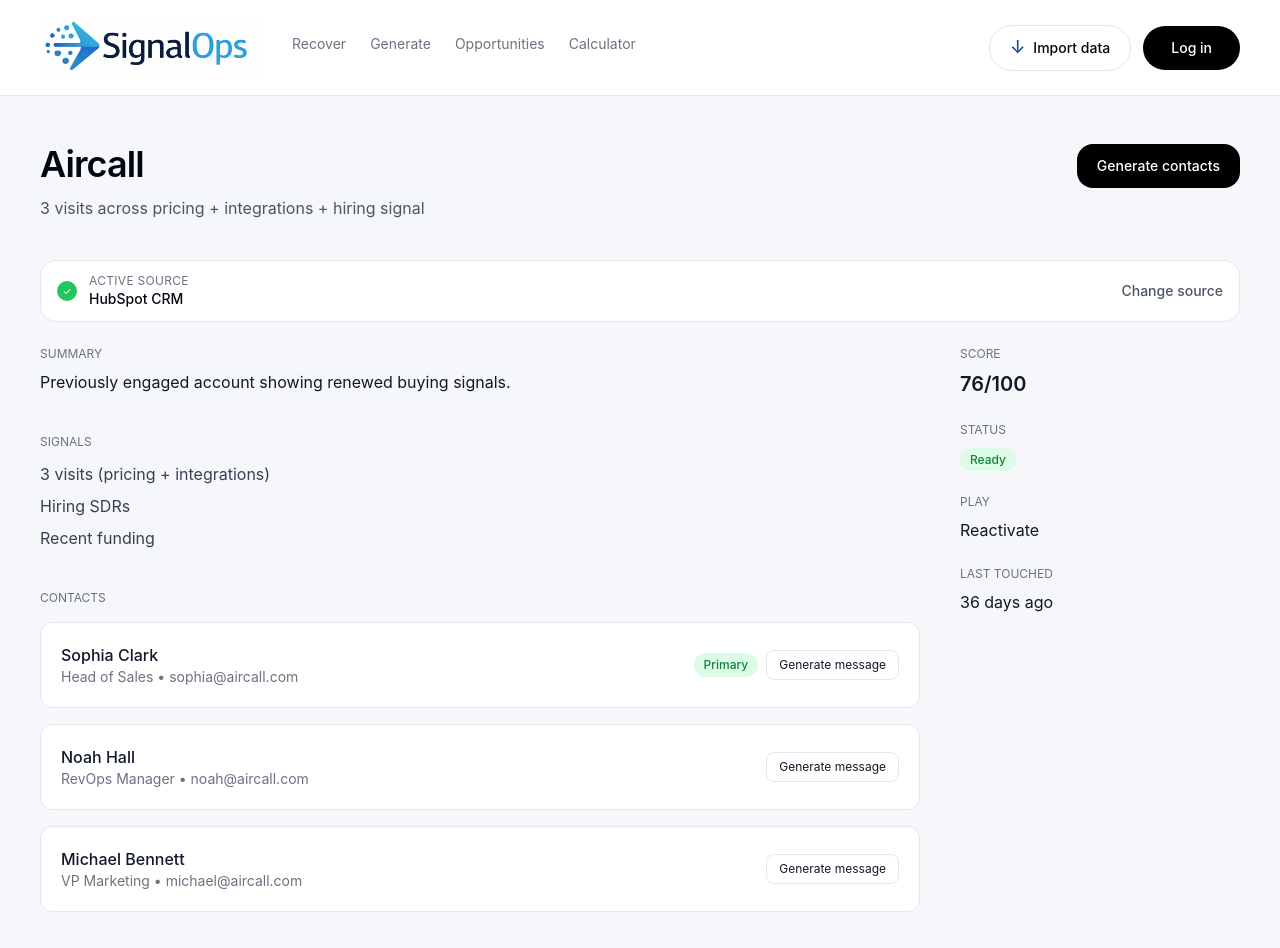
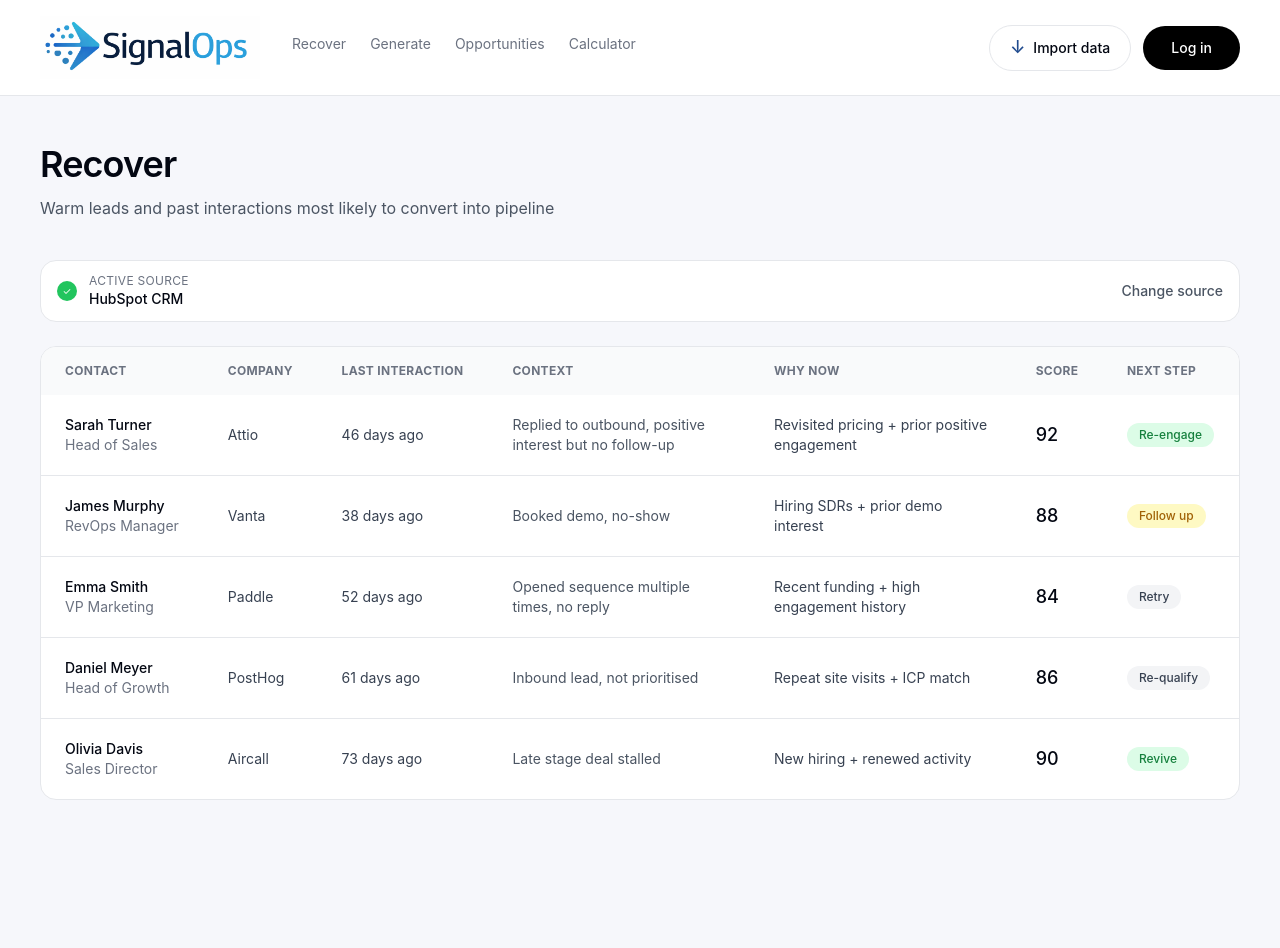
Before and after one commit to powerstephen/SignalOps, a Next.js app: page /account/aircall in a window 1280 px wide. Shown: the top 948 px of the page. After the commit the page ends 848 px from the top, so only its background shows below. Built offline with nearby package versions, Linux system fonts and the light colour scheme.

Commit message:
Update page.tsx

```diff
--- a/app/account/[id]/page.tsx
+++ b/app/account/[id]/page.tsx
@@ -1,250 +1,100 @@
-"use client";
-
-import { useState } from "react";
-import { notFound } from "next/navigation";
 import PageContainer from "@/components/page-container";
 import WorkspaceSourceBanner from "@/components/workspace-source-banner";
-import { accounts, Contact } from "@/lib/accounts";
-
-type Props = {
-  params: { id: string };
-};
-
-type Message = {
-  email: string;
-  linkedin: string;
-  reason: string;
-};
+import { recoverLeads } from "@/lib/recover-leads";
 
 function Badge({
   label,
   variant,
 }: {
   label: string;
-  variant: "default" | "green" | "blue" | "yellow";
+  variant: "default" | "green" | "yellow";
 }) {
   const styles = {
     default: "bg-gray-100 text-gray-700",
     green: "bg-green-100 text-green-700",
-    blue: "bg-blue-100 text-blue-700",
     yellow: "bg-yellow-100 text-yellow-700",
   };
 
   return (
     <span
-      className={`rounded-full px-2.5 py-1 text-xs font-medium ${styles[variant]}`}
+      className={`inline-flex rounded-full px-3 py-1 text-xs font-medium ${styles[variant]}`}
     >
       {label}
     </span>
   );
 }
 
-export default function AccountPage({ params }: Props) {
-  const found = accounts.find((a) => a.id === params.id);
-  if (!found) notFound();
-
-  const account = found;
-
-  const [contacts, setContacts] = useState<Contact[] | undefined>(
-    account.contacts
-  );
-  const [status, setStatus] = useState(account.status);
-  const [messages, setMessages] = useState<Record<string, Message>>({});
-
-  function generateContacts() {
-    const mock: Contact[] = [
-      {
-        id: "1",
-        name: "Sarah Turner",
-        role: "Head of Sales",
-        seniority: "high",
-        email: `sales@${account.id}.com`,
-        recommended: true,
-      },
-      {
-        id: "2",
-        name: "James Murphy",
-        role: "RevOps Manager",
-        seniority: "mid",
-        email: `revops@${account.id}.com`,
-        recommended: false,
-      },
-      {
-        id: "3",
-        name: "Emma Smith",
-        role: "VP Marketing",
-        seniority: "high",
-        email: `marketing@${account.id}.com`,
-        recommended: false,
-      },
-    ];
-
-    setContacts(mock);
-    setStatus("ready");
-  }
-
-  function generateMessage(contact: Contact) {
-    const msg: Message = {
-      reason: `${contact.role} is closely tied to pipeline, conversion and GTM execution at ${account.name}.`,
-      email: `Hi ${contact.name},
-
-Noticed recent activity from ${account.name.toLowerCase()} across pricing and integrations, alongside broader GTM signals.
-
-Teams in a similar position often struggle to turn that intent into focused pipeline action.
-
-SignalOps helps prioritise the right accounts and contacts based on real buying signals.
-
-Worth a quick look?`,
-      linkedin: `Hi ${contact.name} — noticed some recent activity from ${account.name} and thought this might be relevant. Curious if pipeline is a focus right now and whether this sits with you?`,
-    };
-
-    setMessages((prev) => ({
-      ...prev,
-      [contact.id]: msg,
-    }));
-  }
-
+export default function RecoverPage() {
   return (
     <PageContainer
-      title={account.name}
-      subtitle={account.whyNow}
-      action={
-        <button
-          onClick={generateContacts}
-          className="rounded-2xl bg-black px-5 py-3 text-sm font-medium text-white"
-        >
-          Generate contacts
-        </button>
-      }
+      title="Recover"
+      subtitle="Warm leads and past interactions most likely to convert into pipeline"
     >
       <WorkspaceSourceBanner />
 
-      <div className="grid grid-cols-1 gap-10 md:grid-cols-[1fr_280px]">
-        <div className="space-y-10">
-          <div>
-            <div className="text-xs uppercase text-gray-500">Summary</div>
-            <p className="mt-2 text-base text-gray-900">{account.summary}</p>
-          </div>
+      <div className="overflow-hidden rounded-2xl border border-gray-200 bg-white">
+        <table className="w-full text-sm">
+          <thead className="bg-gray-50 text-left text-xs uppercase tracking-wide text-gray-500">
+            <tr>
+              <th className="px-6 py-4">Contact</th>
+              <th className="px-6 py-4">Company</th>
+              <th className="px-6 py-4">Last interaction</th>
+              <th className="px-6 py-4">Context</th>
+              <th className="px-6 py-4">Why now</th>
+              <th className="px-6 py-4">Score</th>
+              <th className="px-6 py-4">Next step</th>
+            </tr>
+          </thead>
 
-          <div>
-            <div className="text-xs uppercase text-gray-500">Signals</div>
-            <ul className="mt-3 space-y-2">
-              {account.signals.map((signal) => (
-                <li key={signal} className="text-gray-700">
-                  {signal}
-                </li>
-              ))}
-            </ul>
-          </div>
+          <tbody className="divide-y divide-gray-200">
+            {recoverLeads.map((lead) => (
+              <tr key={lead.id} className="hover:bg-gray-50">
+                <td className="px-6 py-5">
+                  <div className="font-medium text-gray-950">{lead.name}</div>
+                  <div className="text-sm text-gray-500">{lead.role}</div>
+                </td>
 
-          <div>
-            <div className="text-xs uppercase text-gray-500">Contacts</div>
+                <td className="px-6 py-5 text-gray-700">
+                  {lead.company}
+                </td>
 
-            {!contacts ? (
-              <div className="mt-4 text-sm text-gray-500">
-                No contacts yet. Generate to find the best people to reach.
-              </div>
-            ) : (
-              <div className="mt-4 space-y-4">
-                {contacts.map((contact) => (
-                  <div
-                    key={contact.id}
-                    className="rounded-xl border border-gray-200 bg-white p-5"
-                  >
-                    <div className="flex items-center justify-between">
-                      <div>
-                        <div className="font-medium text-gray-900">
-                          {contact.name}
-                        </div>
-                        <div className="text-sm text-gray-500">
-                          {contact.role} • {contact.email}
-                        </div>
-                      </div>
+                <td className="px-6 py-5 text-gray-700">
+                  {lead.lastInteraction}
+                </td>
 
-                      <div className="flex items-center gap-2">
-                        {contact.recommended ? (
-                          <Badge label="Primary" variant="green" />
-                        ) : null}
+                <td className="px-6 py-5 text-gray-600 max-w-[260px]">
+                  {lead.interactionSummary}
+                </td>
 
-                        <button
-                          onClick={() => generateMessage(contact)}
-                          className="rounded-lg border px-3 py-1.5 text-xs hover:bg-gray-50"
-                        >
-                          Generate message
-                        </button>
-                      </div>
-                    </div>
+                <td className="px-6 py-5 text-gray-700 max-w-[260px]">
+                  {lead.whyNow}
+                </td>
 
-                    {messages[contact.id] ? (
-                      <div className="mt-4 space-y-4 border-t pt-4">
-                        <div>
-                          <div className="text-xs uppercase text-gray-500">
-                            Why this person
-                          </div>
-                          <p className="mt-1 text-sm text-gray-700">
-                            {messages[contact.id].reason}
-                          </p>
-                        </div>
+                <td className="px-6 py-5 text-lg font-medium text-gray-950">
+                  {lead.score}
+                </td>
 
-                        <div>
-                          <div className="text-xs uppercase text-gray-500">
-                            Email
-                          </div>
-                          <pre className="mt-1 whitespace-pre-wrap text-sm text-gray-900">
-                            {messages[contact.id].email}
-                          </pre>
-                        </div>
-
-                        <div>
-                          <div className="text-xs uppercase text-gray-500">
-                            LinkedIn
-                          </div>
-                          <p className="mt-1 text-sm text-gray-900">
-                            {messages[contact.id].linkedin}
-                          </p>
-                        </div>
-                      </div>
-                    ) : null}
-                  </div>
-                ))}
-              </div>
-            )}
-          </div>
-        </div>
-
-        <div className="space-y-6">
-          <div>
-            <div className="text-xs uppercase text-gray-500">Score</div>
-            <div className="mt-2 text-xl font-semibold">
-              {account.score}/100
-            </div>
-          </div>
-
-          <div>
-            <div className="text-xs uppercase text-gray-500">Status</div>
-            <div className="mt-2">
-              {status === "ready" && <Badge label="Ready" variant="green" />}
-              {status === "needs_contacts" && (
-                <Badge label="Needs contacts" variant="yellow" />
-              )}
-              {status === "review" && <Badge label="Review" variant="default" />}
-            </div>
-          </div>
-
-          <div>
-            <div className="text-xs uppercase text-gray-500">Play</div>
-            <div className="mt-2">{account.recommendedPlay}</div>
-          </div>
-
-          {account.lastTouched ? (
-            <div>
-              <div className="text-xs uppercase text-gray-500">
-                Last touched
-              </div>
-              <div className="mt-2">{account.lastTouched}</div>
-            </div>
-          ) : null}
-        </div>
+                <td className="px-6 py-5">
+                  {lead.nextStep === "Re-engage" && (
+                    <Badge label="Re-engage" variant="green" />
+                  )}
+                  {lead.nextStep === "Follow up" && (
+                    <Badge label="Follow up" variant="yellow" />
+                  )}
+                  {lead.nextStep === "Retry with new angle" && (
+                    <Badge label="Retry" variant="default" />
+                  )}
+                  {lead.nextStep === "Revive deal" && (
+                    <Badge label="Revive" variant="green" />
+                  )}
+                  {lead.nextStep === "Re-qualify" && (
+                    <Badge label="Re-qualify" variant="default" />
+                  )}
+                </td>
+              </tr>
+            ))}
+          </tbody>
+        </table>
       </div>
     </PageContainer>
   );
```
